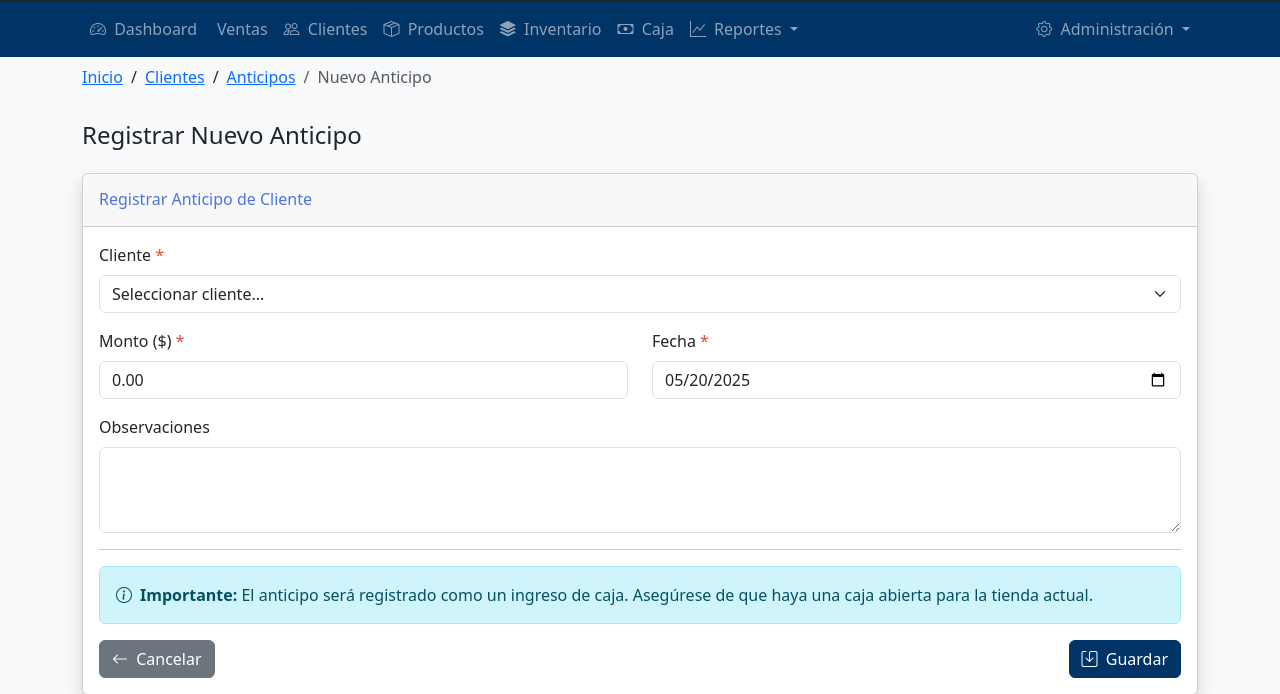
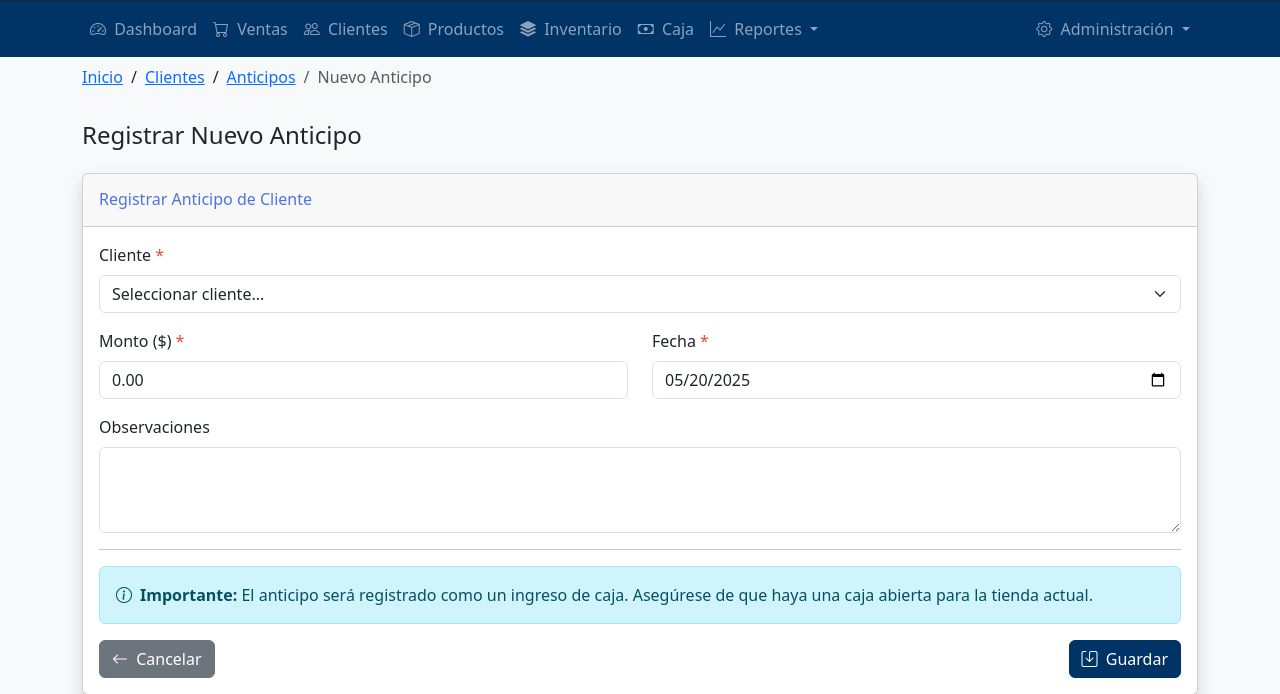
Before and after one commit to GuillermoZam117/prontto_shoes, a Django app: template frontend/templates/clientes/anticipo_form.html in a window 1280 px wide. Shown: the part 65-759 px from the top of the page. Run offline with Django 5.2, Linux system fonts and the light colour scheme; the template is opened without the code that fills it: values that come from a table or form of the project are taken from there, others are empty; a user stored in the database is signed in; tables that the repository leaves empty hold one stand-in row (values such as "Sample post"); parts of the project's set-up code (start-up, migrations or seed data) failed here and were passed over; some libraries are stand-ins or nearby versions.

Commit message:
Fix: Update navigation menu with correct links and icons

```diff
--- a/frontend/templates/components/navigation/main_menu.html
+++ b/frontend/templates/components/navigation/main_menu.html
@@ -11,11 +11,11 @@ Componente para el menú principal de navegación (versión simplificada para lo
     </li>
     <li class="nav-item">
         <a class="nav-link {% if request.resolver_match.app_name == 'ventas' %}active{% endif %}" href="{% url 'ventas:pos' %}">
-            <i class="bi buytredwsqi-cart me-1"></i> Ventas
+            <i class="bi bi-cart me-1"></i> Ventas
         </a>
     </li>
     <li class="nav-item">
-        <a class="nav-link {% if request.resolver_match.app_name == 'clientes' %}active{% endif %}" href="#">
+        <a class="nav-link {% if request.resolver_match.app_name == 'clientes' %}active{% endif %}" href="{% url 'clientes:lista' %}">
             <i class="bi bi-people me-1"></i> Clientes
         </a>
     </li>
```
